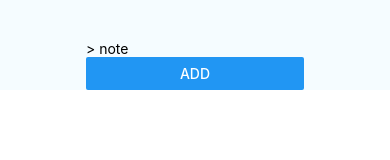
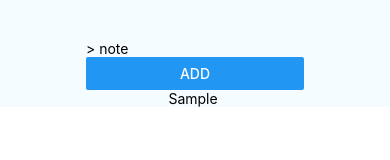
Before and after one commit to KatyDeng17/react-native-TodoList, a React Native app: screen / in a window 390 px wide. Both pictures are taken after typing "Sample" into the empty fields and a click on the button "ADD". Shown: the top 160 px of the page. Built offline with nearby package versions, Linux system fonts and the light colour scheme.

Commit message:
displaying user input

```diff
--- a/App.js
+++ b/App.js
@@ -22,10 +22,15 @@ export default class App extends Component{
         notes: prevState.notes.concat(prevState.userInput),
         userInput: '',
       }
-
     })
   }
   render() {
+    const outputNote = this.state.notes.map((item, i)=>(
+      <View key={i}>
+        <Text>{item} </Text>
+      </View>
+    )
+  )
     return (
       <View style={styles.container}>
         <View>
@@ -40,9 +45,8 @@ export default class App extends Component{
                 title = 'Add'
                 onPress = {this.handleAddNote}
             />
-
         </View>
-
+       {outputNote}
       </View>
     );
   }
```
